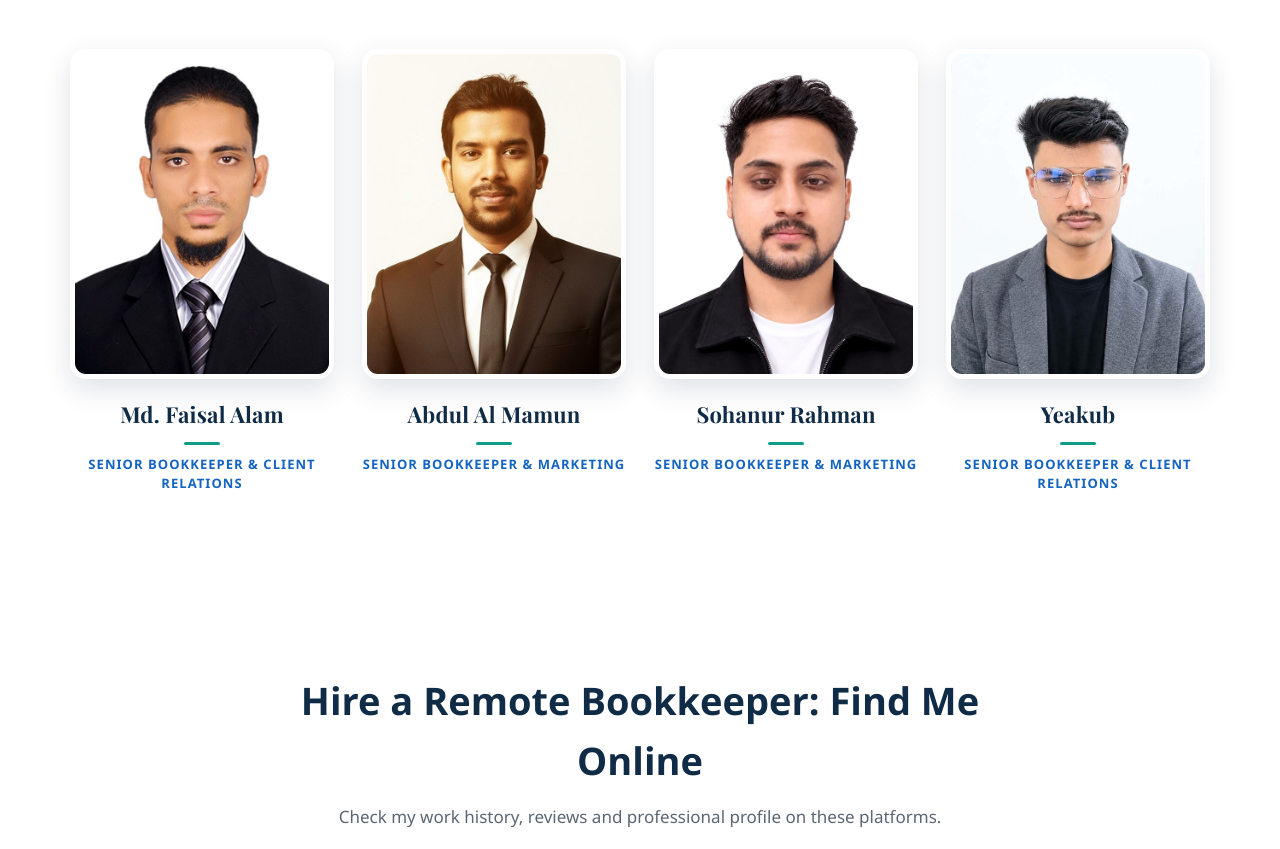
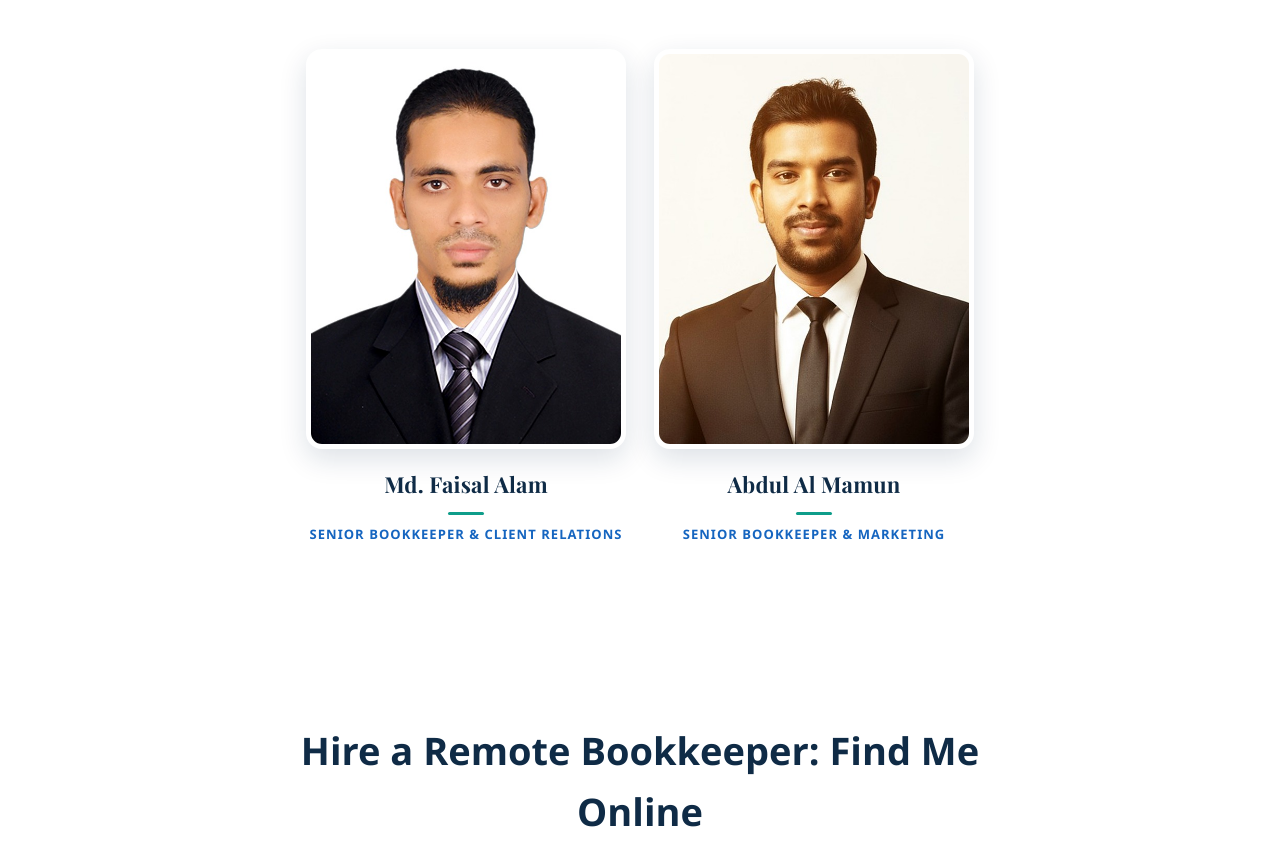
Before and after one commit to Nextgenbook/nextgenbookkeeping, a plain HTML site: page index.html in a window 1280 px wide. Shown: the part 3252-4101 px from the top of the page. Drawn offline with nearby package versions, Linux system fonts and the light colour scheme; no server answers.

Commit message:
Add files via upload

```diff
--- a/index.html
+++ b/index.html
@@ -207,7 +207,8 @@
     /* ---------- Team ---------- */
     .team-grid {
       display: grid; gap: 28px;
-      grid-template-columns: repeat(4, 1fr);
+      grid-template-columns: repeat(2, minmax(220px, 320px));
+      justify-content: center;
     }
     .member { text-align: center; }
     .member-photo {
@@ -625,16 +626,6 @@
             <div class="member-name">Abdul Al Mamun</div>
             <div class="member-role">Senior Bookkeeper &amp; Marketing</div>
           </div>
-          <div class="member">
-            <div class="member-photo"><img src="team-sohanur.jpg" alt="Sohanur Rahman, bookkeeper at NextGen Bookkeeping" loading="lazy"></div>
-            <div class="member-name">Sohanur Rahman</div>
-            <div class="member-role">Senior Bookkeeper &amp; Marketing</div>
-          </div>
-          <div class="member">
-            <div class="member-photo"><img src="team-yeakub.jpg" alt="Yeakub, bookkeeper at NextGen Bookkeeping" loading="lazy"></div>
-            <div class="member-name">Yeakub</div>
-            <div class="member-role">Senior Bookkeeper &amp; Client Relations</div>
-          </div>
         </div>
       </div>
     </section>
```
